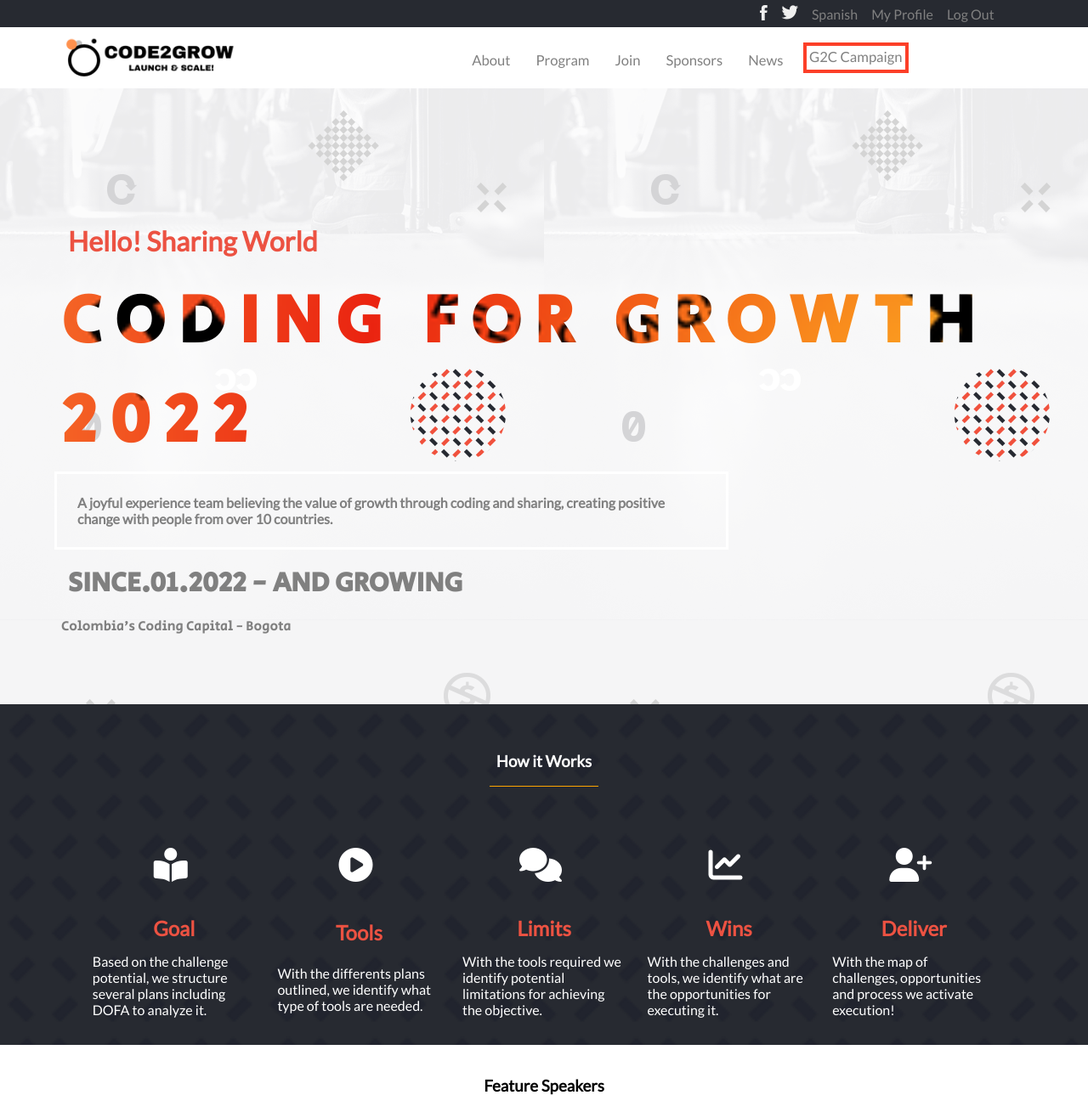
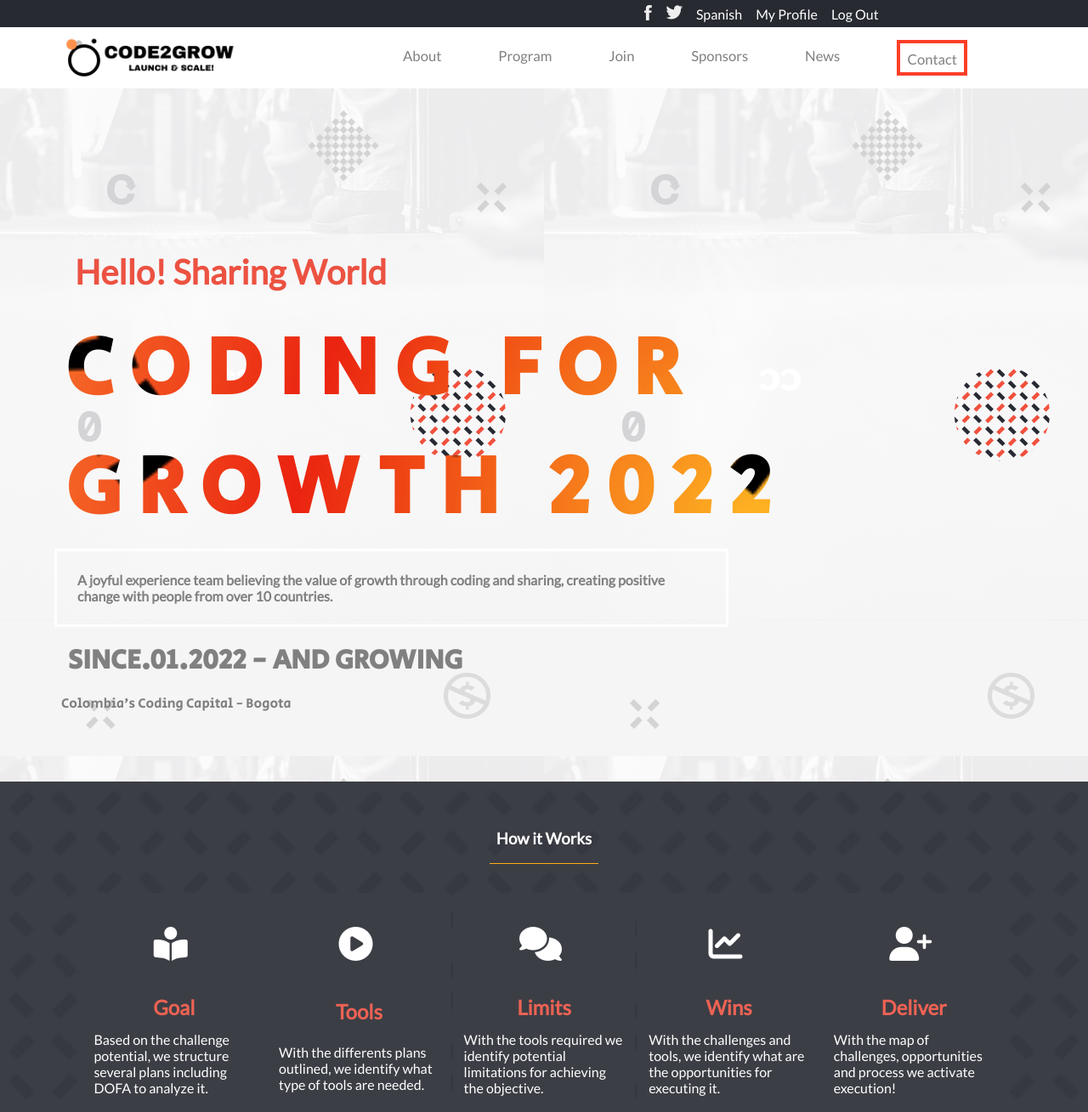
Before and after one commit to gjuliao/code2grow_agency, a website: page index.html in a window 1280 px wide. Shown: the top 1309 px of the page at 85% size. Drawn offline with Linux system fonts and the light colour scheme.

Commit message:
Made style changes requested

```diff
--- a/index.html
+++ b/index.html
@@ -39,9 +39,10 @@
                 <li class="nav_link">Join</li>
                 <li class="nav_link">Sponsors</li>
                 <li class="nav_link">News</li>
-                <li class="campaign">G2C Campaign</li>
+                <li class="campaign">Contact</li>
             </ul>
         </nav>
+    </header>
 
     <div id="overlay">
         <p onclick="off()">X</p>
@@ -54,7 +55,6 @@
             <li>G2C Campaign</li>
         </ul>
     </div>
-    </header>
 
     <main>
         <section class="main_heading">
--- a/styles.css
+++ b/styles.css
@@ -139,6 +139,8 @@
 #overlay p {
   margin-left: 80%;
   cursor: pointer;
+  font-size: 1.5em;
+  color:#fc3f28;
 }
 
 #overlay p:hover {
@@ -207,6 +209,7 @@
   margin-top: -3em;
   background-image: url(./Assets/pattern_bg.png);
   background-size: 8%;
+  opacity: 0.9;
 }
 
 .main_program h3 {
@@ -216,11 +219,18 @@
 }
 
 .card_main_program {
+  background-color: #272a31;
+  opacity: 1;
   display: grid;
   margin: 0.5em;
   padding: 0.5em;
   grid-template-columns: 1fr 1fr 2fr;
   grid-row: 1fr;
+}
+
+.card_main_program:hover {
+  border: 1px solid #272a31;
+  background-color: #393A43;
 }
 
 .card_main_program h4 {
@@ -248,7 +258,7 @@
   color: whitesmoke;
   font-size: 1em;
   margin-bottom: 1.5em;
-  margin-left: 16%;
+  margin-left: 17%;
 }
 
 /* Speaker Section */
@@ -480,18 +490,19 @@
     background-color: #272a31;
     list-style: none;
     color: gray;
-    padding-right: 5.9em;
+    padding-right: 18%;
     height: 2em;
     align-items: center;
     margin: 0;
   }
 
   .nav_ul li {
-    margin-right: 1em;
+    margin-right: 3.3%;
   }
 
   .nav2 ul li {
     padding-right: 1em;
+    color: white;
   }
 
   nav {
@@ -506,6 +517,7 @@
     margin-left: 4em;
     cursor: pointer;
     margin-top: -0.5em;
+    min-width: 12em;
   }
 
   .hamburguer {
@@ -515,7 +527,7 @@
   .nav_ul {
     display: flex;
     font-size: 0.8em;
-    margin: auto;
+    margin-left: 5%;
   }
 
   .nav_ul li:hover {
@@ -524,13 +536,16 @@
 
   .campaign {
     border: 0.3em solid #fc3f28;
-    padding: 0.2em;
     color: #fc3f28;
+    margin-left: 17%;
+    align-self: center;
+    padding: 0.5em;
   }
 
   .nav_link {
-    padding: 0.4em;
-    margin-top: 0.3em;
+    margin-top: 0.7em;
+    padding-right: 0;
+    margin-left: 17%;
   }
 
   .main_heading {
@@ -540,16 +555,17 @@
   }
 
   .main_text h2 {
-    font-size: 2em;
+    font-size: 2.5em;
     margin-top: 2em;
   }
 
   .main_text h1 {
-    font-size: 5em;
+    font-size: 6em;
     margin-bottom: 0;
     padding-bottom: 0;
     margin-top: 0.1em;
     margin-left: 0.3em;
+    width: 75%;
   }
 
   .main_description {
@@ -581,16 +597,26 @@
     margin: 0;
     padding: 0;
     width: 80%;
+    background-color: #272a31;
+    opacity: 1;
+    margin: 0.1em;
+  }
+
+  .card_main_program:hover {
+    border: 1px solid #272a31;
+    background-color: #393A43;
   }
 
   .card_main_program i {
     padding: 1em;
     font-size: 1em;
+    z-index: 3;
   }
 
   .card_main_program p {
     margin: auto;
     padding-top: 0.9em;
+    padding-bottom: 1em;
   }
 
   .main_program button {
```
Also changed, not shown: README.md. Lines whose indentation alone changed are shown as unchanged.
